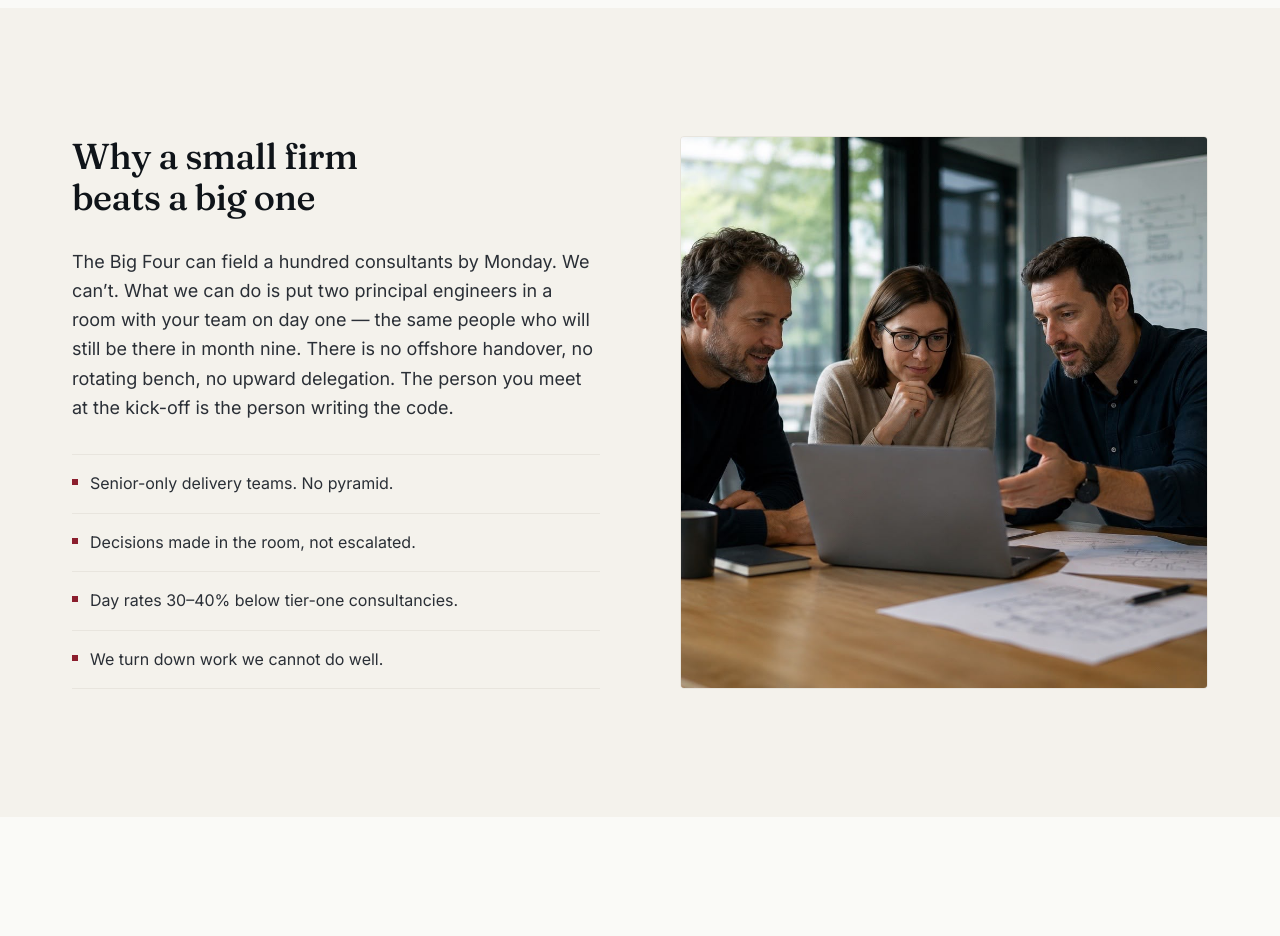
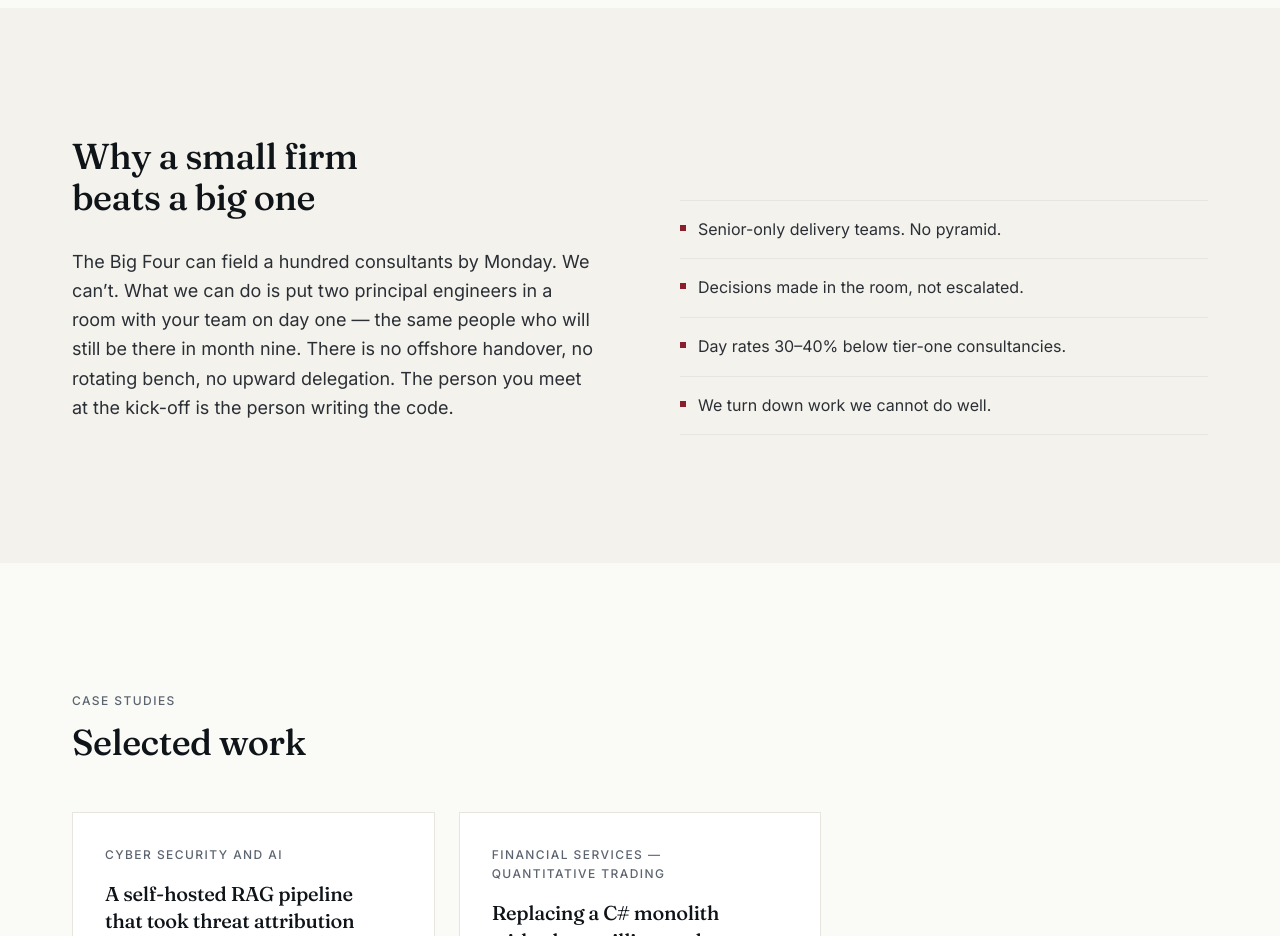
Before and after one commit to Redcliffe-Digital/website, a Next.js app: page / in a window 1280 px wide. Shown: the part 1600-2536 px from the top of the page. Built offline with nearby package versions, Linux system fonts and the light colour scheme.

Commit message:
Revert team photo in why-small-firm section

```diff
--- a/src/app/page.tsx
+++ b/src/app/page.tsx
@@ -278,7 +278,7 @@ export default function HomePage() {
 
       {/* Why a small firm */}
       <Section stripe ariaLabelledby="why-small-firm-heading">
-        <div className="grid items-stretch gap-12 lg:grid-cols-2 lg:gap-20">
+        <div className="grid gap-12 lg:grid-cols-2 lg:gap-20">
           <div>
             <SectionHeading
               as="h2"
@@ -292,7 +292,9 @@ export default function HomePage() {
               bench, no upward delegation. The person you meet at the kick-off is the person writing
               the code.
             </p>
-            <ul className="divide-hairline border-hairline mt-8 divide-y border-y">
+          </div>
+          <div className="lg:pt-16">
+            <ul className="divide-hairline border-hairline divide-y border-y">
               {whyBullets.map((bullet) => (
                 <li key={bullet} className="flex items-start gap-3 py-4">
                   <span aria-hidden="true" className="bg-oxblood mt-2 h-1.5 w-1.5 shrink-0" />
@@ -300,18 +302,6 @@ export default function HomePage() {
                 </li>
               ))}
             </ul>
-          </div>
-          <div className="h-full">
-            {/* eslint-disable-next-line @next/next/no-img-element */}
-            <img
-              src="/images/why-small-firm.jpg"
-              alt="Three senior engineers working through a problem together at a laptop"
-              width={1536}
-              height={1024}
-              className="border-hairline h-full w-full rounded-sm border object-cover max-lg:aspect-[3/2]"
-              loading="lazy"
-              decoding="async"
-            />
           </div>
         </div>
       </Section>
```
